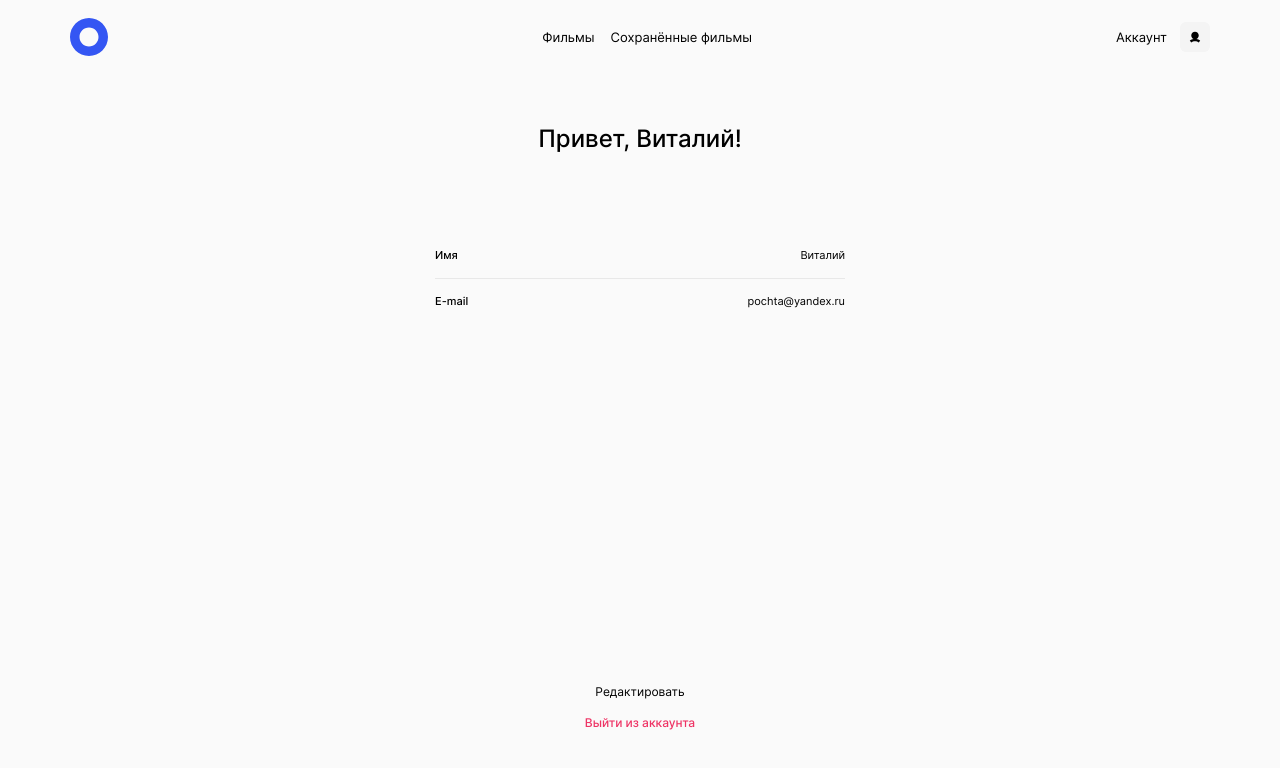
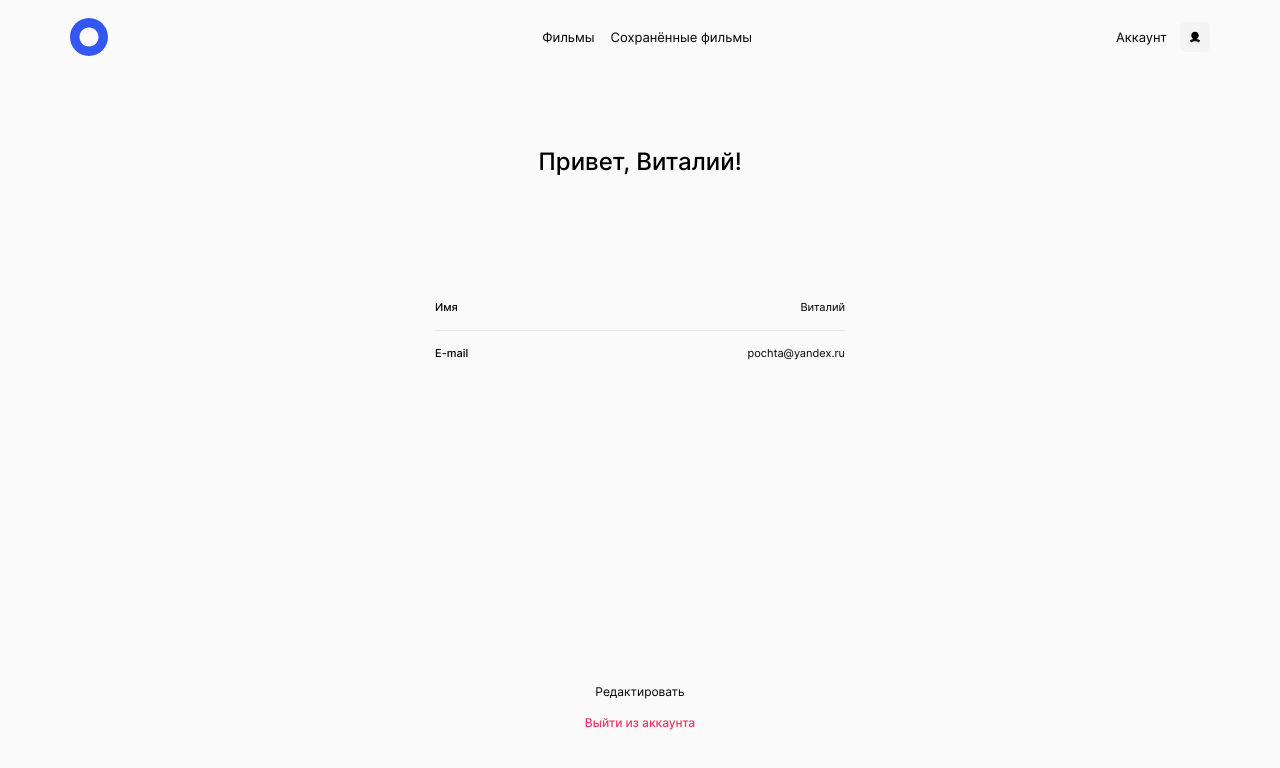
Before and after one commit to ivanovanatalya/movies-explorer-frontend, a React (Create React App) app: page /profile in a window 1280 px wide. Shown: the top 768 px of the page. Built offline with nearby package versions, Linux system fonts and the light colour scheme.

Commit message:
fix: fix landing profile

```diff
--- a/src/components/Profile/Profile.css
+++ b/src/components/Profile/Profile.css
@@ -13,7 +13,7 @@
   font-weight: 500;
   line-height: 29px;
   text-align: center;
-  margin: 50px 0 80px;
+  margin: 0px 0 65px;
 }
 
 .profile__form {
@@ -67,6 +67,11 @@
 @media screen and (min-width: 768px) {
   .profile {
     padding: 310px 180px 236px;
+    height: 97vh;
+  }
+
+  .profile__title {
+    margin: 0px 0 81px;
   }
 }
 
@@ -75,5 +80,10 @@
     width: 410px;
     margin: 0 auto;
     padding: 74px 0 70px;
+    height: 100vh;
+  }
+
+  .profile__title {
+    margin: 73px 0 109px;
   }
 }
```
